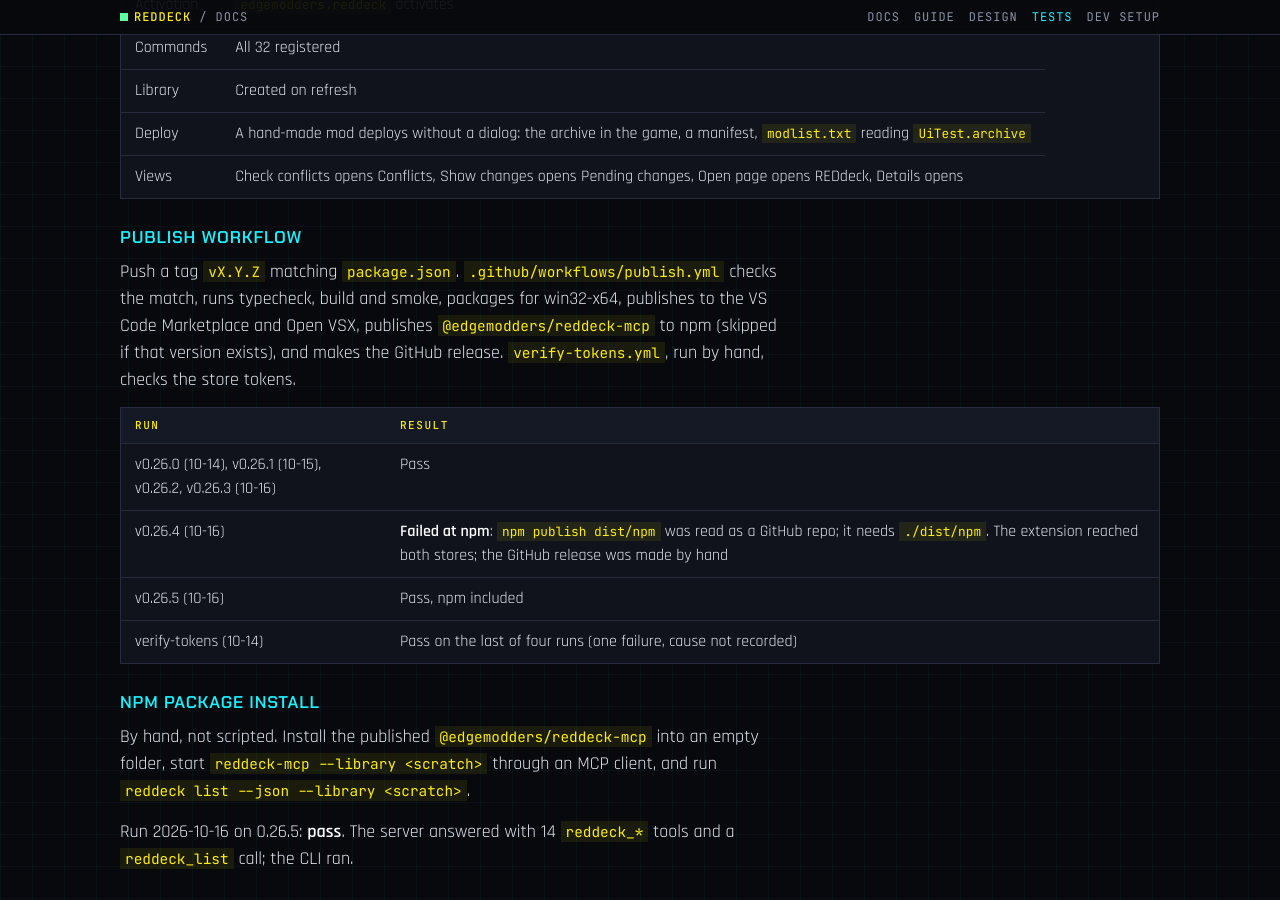
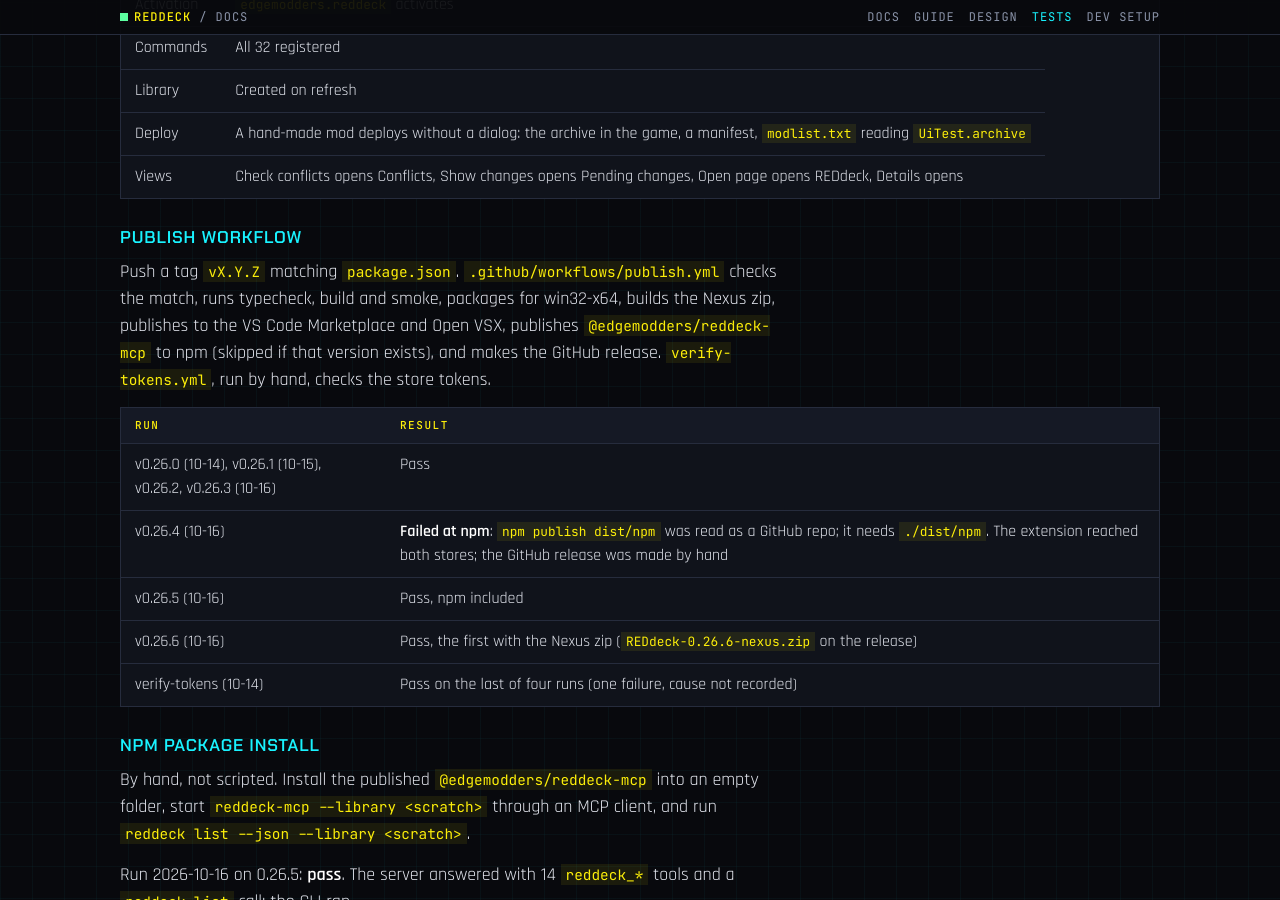
Before and after one commit to CyberbuildsAI/REDdeck, a Jekyll site: the page built from docs/testing.md, in a window 1280 px wide and 900 px high, scrolled down 2622 px. Built offline with Jekyll 4.4.1, drawn with Linux system fonts in a browser that asks for light colours; some of the changed text lies outside the part shown.

Commit message:
docs/testing.md: v0.26.6's publish run, the first with the Nexus zip
Co-Authored-By: Claude Opus 5.5 <noreply@anthropic.com>

```diff
--- a/docs/testing.md
+++ b/docs/testing.md
@@ -12,10 +12,10 @@ Last updated 2026-10-16. Dates before then come from the session records; anythi
 
 | Test | Kind | Last run | Result |
 |---|---|---|---|
-| [Type check and build](#type-check-and-build) | Automated, every release | 2026-10-16 (0.26.5) | Pass |
-| [Smoke test](#smoke-test) | Automated, every release | 2026-10-16 (0.26.5) | Pass |
+| [Type check and build](#type-check-and-build) | Automated, every release | 2026-10-16 (0.26.6) | Pass |
+| [Smoke test](#smoke-test) | Automated, every release | 2026-10-16 (0.26.6) | Pass |
 | [UI test](#ui-test-in-a-real-vs-code) | Automated, by hand only (not in CI) | 2026-10-14 (0.26.0) | Pass |
-| [Publish workflow](#publish-workflow) | Automated, on a tag | 2026-10-16 (v0.26.5) | Pass |
+| [Publish workflow](#publish-workflow) | Automated, on a tag | 2026-10-16 (v0.26.6) | Pass |
 | [npm package install](#npm-package-install) | By hand | 2026-10-16 (0.26.5) | Pass |
 | [Hand tests by the owner](#hand-tests-by-the-owner) | By hand, real game | 2026-10-16 | 23 runs, see the table |
 | [Waiting](#waiting-for-a-hand-test) | By hand | | 9 open |
@@ -79,13 +79,14 @@ Downloads a VS Code build into `.vscode-test/` once (about 350 MB), then runs `s
 
 ### Publish workflow
 
-Push a tag `vX.Y.Z` matching `package.json`. `.github/workflows/publish.yml` checks the match, runs typecheck, build and smoke, packages for win32-x64, publishes to the VS Code Marketplace and Open VSX, publishes `@edgemodders/reddeck-mcp` to npm (skipped if that version exists), and makes the GitHub release. `verify-tokens.yml`, run by hand, checks the store tokens.
+Push a tag `vX.Y.Z` matching `package.json`. `.github/workflows/publish.yml` checks the match, runs typecheck, build and smoke, packages for win32-x64, builds the Nexus zip, publishes to the VS Code Marketplace and Open VSX, publishes `@edgemodders/reddeck-mcp` to npm (skipped if that version exists), and makes the GitHub release. `verify-tokens.yml`, run by hand, checks the store tokens.
 
 | Run | Result |
 |---|---|
 | v0.26.0 (10-14), v0.26.1 (10-15), v0.26.2, v0.26.3 (10-16) | Pass |
 | v0.26.4 (10-16) | **Failed at npm**: `npm publish dist/npm` was read as a GitHub repo; it needs `./dist/npm`. The extension reached both stores; the GitHub release was made by hand |
 | v0.26.5 (10-16) | Pass, npm included |
+| v0.26.6 (10-16) | Pass, the first with the Nexus zip (`REDdeck-0.26.6-nexus.zip` on the release) |
 | verify-tokens (10-14) | Pass on the last of four runs (one failure, cause not recorded) |
 
 ### npm package install
```
